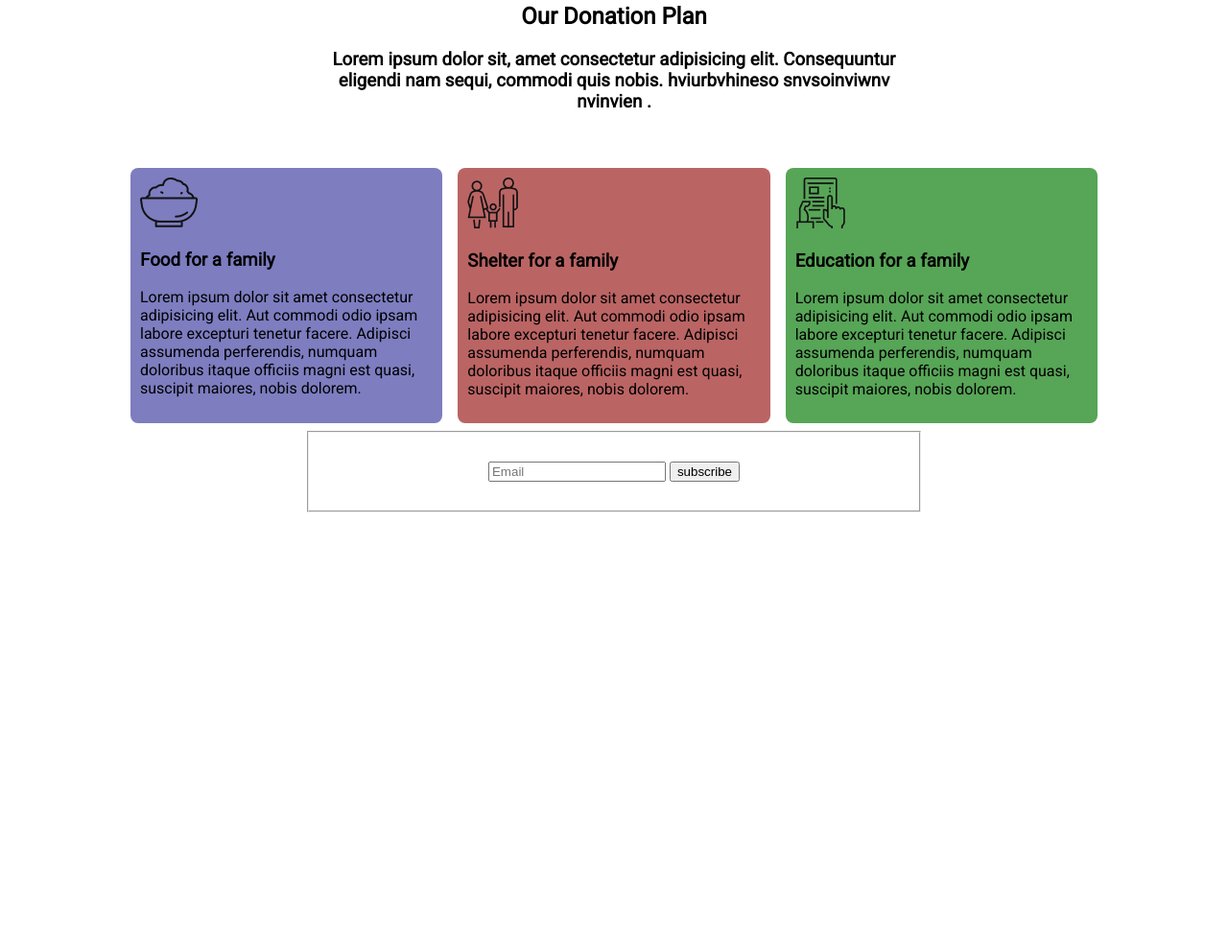
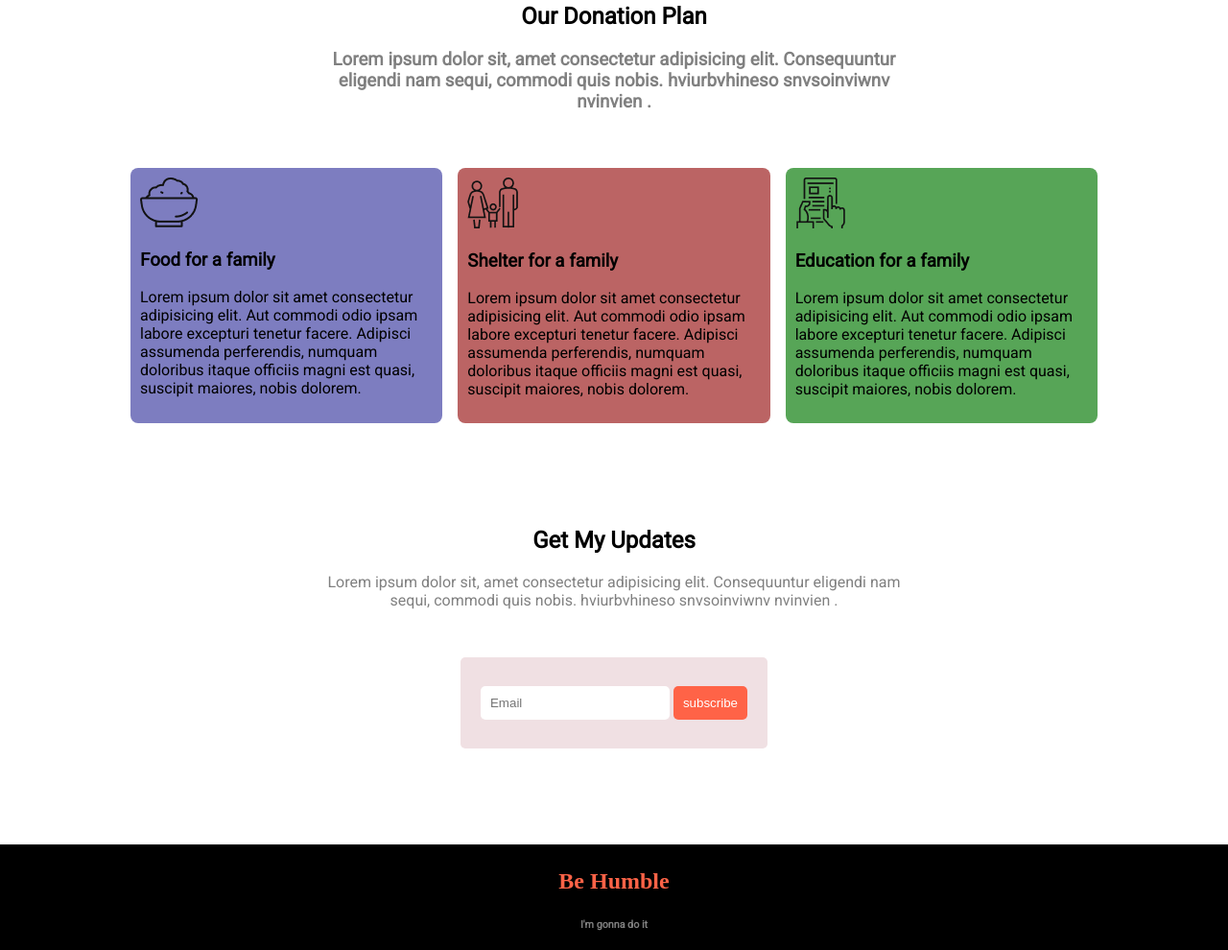
Before and after one commit to Jex787/Assignment-1, a plain HTML site: page index.html in a window 1280 px wide. Shown: the part 710-1700 px from the top of the page at 96% size. Before the commit the page ends 1244 px from the top, so only its background shows below. Drawn offline with Linux system fonts and the light colour scheme.

Commit message:
footer added

```diff
--- a/index.html
+++ b/index.html
@@ -16,7 +16,8 @@
     <section class="fx-container top-banner">
         <div class="fx-item">
             <h1 id="only">Let's Help Those Who Are More In Need</h1>
-            <p>Lorem ipsum dolor sit amet consectetur adipisicing elit. Quam quis accusamus ut consectetur, ipsa
+            <p class="gray-text">Lorem ipsum dolor sit amet consectetur adipisicing elit. Quam quis accusamus ut
+                consectetur, ipsa
                 corrupti.
             </p>
         </div>
@@ -27,7 +28,8 @@
     <section class="fx-container">
         <div class="fx-item">
             <h1>Donate Today</h1>
-            <p>Lorem ipsum dolor sit, amet consectetur adipisicing elit. Consequuntur eligendi nam sequi, commodi quis
+            <p class="gray-text">Lorem ipsum dolor sit, amet consectetur adipisicing elit. Consequuntur eligendi nam
+                sequi, commodi quis
                 nobis.</p>
         </div>
         <div class="fx-item ">
@@ -47,42 +49,61 @@
     <section class="small-container">
         <div class="fx-item">
             <h1>Our Donation Plan</h1>
-            <h3>Lorem ipsum dolor sit, amet consectetur adipisicing elit. Consequuntur eligendi nam sequi, commodi
-                quis
-                nobis. hviurbvhineso snvsoinviwnv nvinvien .</h3>
+            <h3>
+                <p class="gray-text">Lorem ipsum dolor sit, amet consectetur adipisicing elit. Consequuntur eligendi nam
+                    sequi, commodi
+                    quis
+                    nobis. hviurbvhineso snvsoinviwnv nvinvien .</p>
+            </h3>
         </div>
     </section>
     <section class="side-by-side">
         <div class="side-by-side-item" id="bg-blue">
             <img src="icons/food.png" alt="">
             <h3>Food for a family</h3>
-            <p>Lorem ipsum dolor sit amet consectetur adipisicing elit. Aut commodi odio ipsam labore excepturi
+            <p>Lorem ipsum dolor sit amet consectetur adipisicing elit. Aut commodi odio ipsam labore
+                excepturi
                 tenetur facere. Adipisci assumenda perferendis, numquam doloribus itaque officiis magni est quasi,
                 suscipit maiores, nobis dolorem.</p>
         </div>
         <div class="side-by-side-item" id="bg-red">
             <img src="icons/shelter.png" alt="">
             <h3>Shelter for a family</h3>
-            <p>Lorem ipsum dolor sit amet consectetur adipisicing elit. Aut commodi odio ipsam labore excepturi
+            <p>Lorem ipsum dolor sit amet consectetur adipisicing elit. Aut commodi odio ipsam labore
+                excepturi
                 tenetur facere. Adipisci assumenda perferendis, numquam doloribus itaque officiis magni est quasi,
                 suscipit maiores, nobis dolorem.</p>
         </div>
         <div class="side-by-side-item" id="bg-green">
             <img src="icons/Frame-1.png" alt="">
             <h3>Education for a family</h3>
-            <p>Lorem ipsum dolor sit amet consectetur adipisicing elit. Aut commodi odio ipsam labore excepturi
+            <p>Lorem ipsum dolor sit amet consectetur adipisicing elit. Aut commodi odio ipsam labore
+                excepturi
                 tenetur facere. Adipisci assumenda perferendis, numquam doloribus itaque officiis magni est quasi,
                 suscipit maiores, nobis dolorem.</p>
         </div>
     </section>
-    <section>
-        <form action="https://jex787.github.io/Assignment-1/">
-            <fieldset>
-                <input type="email" placeholder="Email" class="">
-                <input type="button" value="subscribe" class="">
-            </fieldset>
-        </form>
+    <section class="fx-container">
+        <div class="fx-item">
+            <h1>Get My Updates</h1>
+            <p class="gray-text">Lorem ipsum dolor sit, amet consectetur adipisicing elit. Consequuntur eligendi nam
+                sequi, commodi
+                quis
+                nobis. hviurbvhineso snvsoinviwnv nvinvien .</p>
+        </div>
+        <div class="fx-item">
+            <form action="https://jex787.github.io/Assignment-1/">
+                <fieldset>
+                    <input type="email" placeholder="Email" id="email-bar">
+                    <input type="button" value="subscribe" id="sub-button">
+                </fieldset>
+            </form>
+        </div>
     </section>
 </body>
+<footer>
+    <h2>Be Humble</h2>
+    <h6>I'm gonna do it</h6>
+</footer>
 
 </html>
--- a/style.css
+++ b/style.css
@@ -3,6 +3,10 @@ body {
     font-family: 'Roboto', sans-serif;
     margin: 0;
 
+}
+
+.gray-text {
+    color: gray;
 }
 
 .fx-container {
@@ -66,6 +70,7 @@ body {
     margin-top: 5px;
     margin-left: 10%;
     margin-right: 10%;
+    margin-bottom: 100px;
 }
 
 .side-by-side-item {
@@ -92,4 +97,41 @@ fieldset {
     text-align: center;
     padding-top: 30px;
     padding-bottom: 30px;
+    background-color: rgb(240, 224, 227);
+    border: none;
+    border-radius: 5px;
 }
+
+#email-bar {
+    padding: 10px;
+    border-radius: 5px;
+    margin-right: 0;
+    border: none;
+}
+
+#sub-button {
+    text-decoration: none;
+    color: white;
+    background-color: tomato;
+    border-radius: 5px;
+    padding: 10px;
+    border: none;
+
+}
+
+footer {
+    background-color: black;
+    text-align: center;
+    padding-top: 5px;
+    padding-bottom: 20px;
+}
+
+footer h2 {
+    font-family: "Brush Script MT";
+    color: tomato
+}
+
+footer h6 {
+    margin-bottom: 0;
+    color: gray;
+}
```
